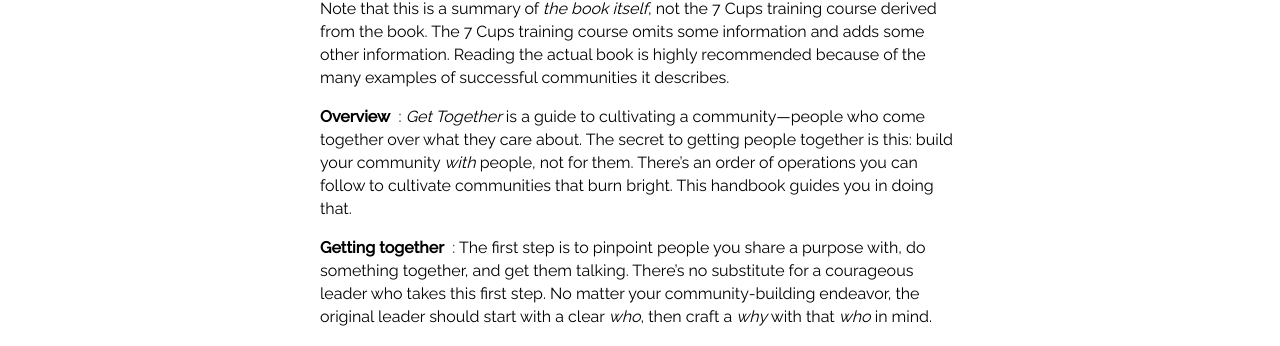
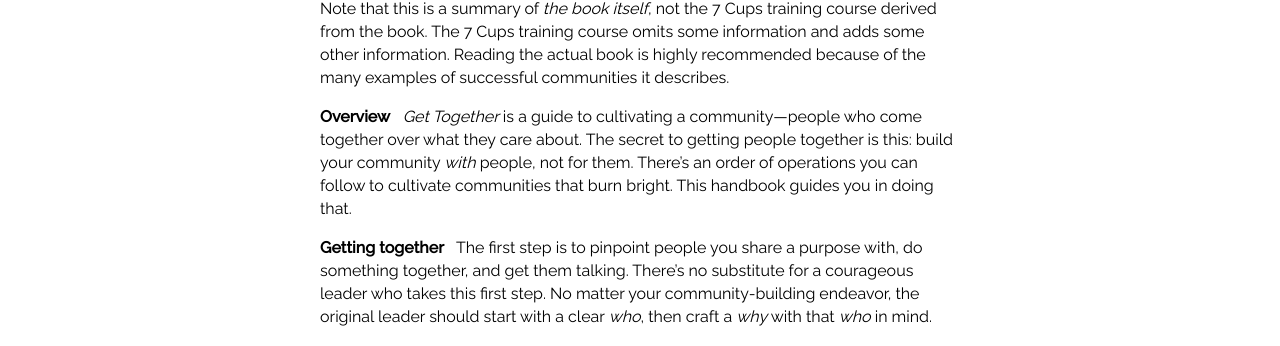
Before and after one commit to RarelyCharlie/rarelycharlie.github.io, a Jekyll site: the page built from _guide/gettogether.md, in a window 1280 px wide and 900 px high. Shown: the part 184-530 px from the top of the window. Built offline with Jekyll 4.4.1, drawn with Linux system fonts in a browser that asks for light colours.

Commit message:
remove stray colons

```diff
--- a/_guide/gettogether.md
+++ b/_guide/gettogether.md
@@ -12,10 +12,10 @@ This is a condensed summary of the book *Get Together*, almost entirely in its o
 
 Note that this is a summary of *the book itself*, not the 7 Cups training course derived from the book. The 7 Cups training course omits some information and adds some other information. Reading the actual book is highly recommended because of the many examples of successful communities it describes.
 
-**Overview**: *Get Together* is a guide to cultivating a community—people who come together over what they care about. The secret to getting people together is this: build your community *with* people, not for them. There’s an order of operations you can follow to cultivate communities that burn bright. This handbook guides you in doing that.
+**Overview** *Get Together* is a guide to cultivating a community—people who come together over what they care about. The secret to getting people together is this: build your community *with* people, not for them. There’s an order of operations you can follow to cultivate communities that burn bright. This handbook guides you in doing that.
 
 
-**Getting together**: The first step is to pinpoint people you share a purpose with, do something together, and get them talking. There’s no substitute for a courageous leader who takes this first step. No matter your community-building endeavor, the original leader should start with a clear *who*, then craft a *why* with that *who* in mind.
+**Getting together** The first step is to pinpoint people you share a purpose with, do something together, and get them talking. There’s no substitute for a courageous leader who takes this first step. No matter your community-building endeavor, the original leader should start with a clear *who*, then craft a *why* with that *who* in mind.
 
 Start with a clear *who*, then craft a *why*
 {:.boxr}
```
